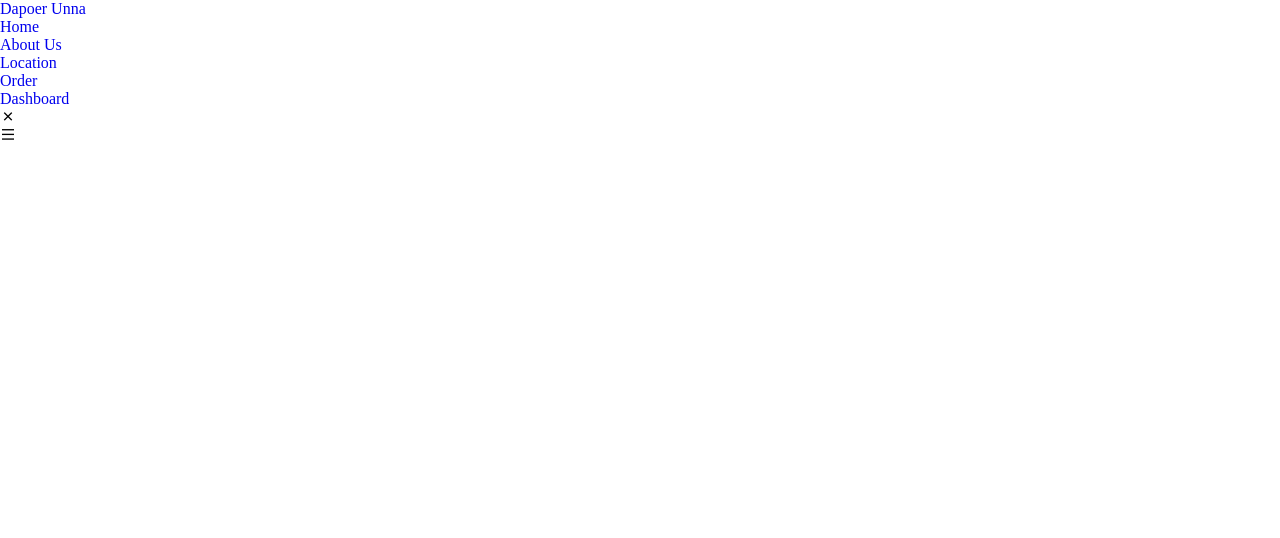
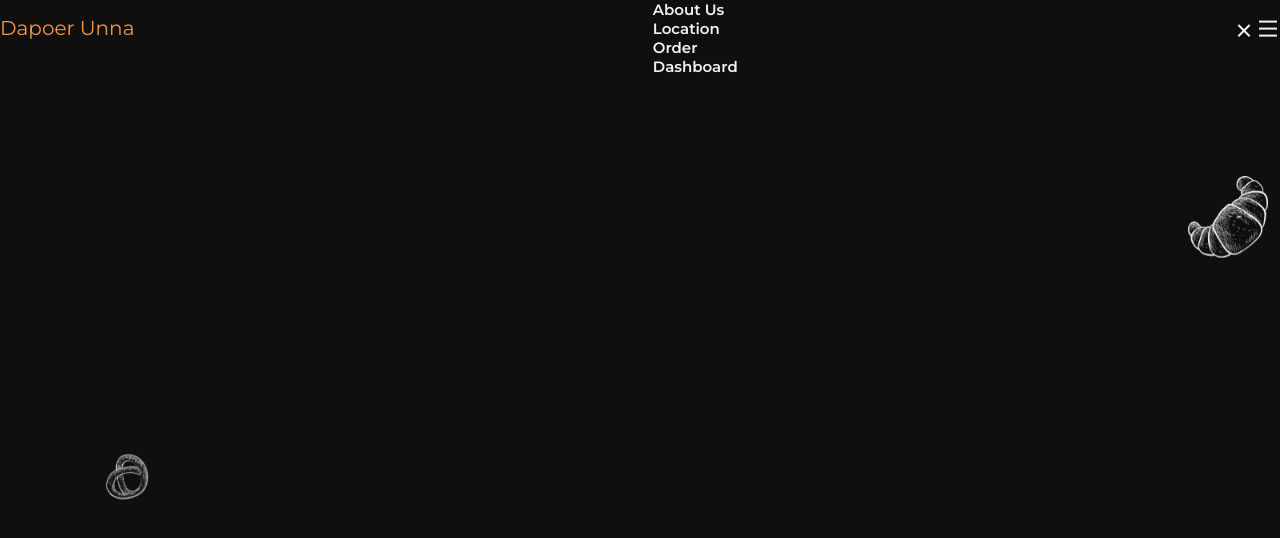
Before and after one commit to DapoerUnna/dapoerunna.github.io, a plain HTML site: page index.html in a window 1280 px wide. Drawn offline with nearby package versions, Linux system fonts and the light colour scheme.

Commit message:
Updated style.css with new font imports, variables, and styles for header and navigation; updated index.html with new title and image sources; added script.js for navigation toggle functionality.

```diff
--- a/assets/style.css
+++ b/assets/style.css
@@ -1,8 +1,9 @@
-@import url('https://fonts.googleapis.com/css2?family=Montserrat:ital,wght@0,100..900;1,100..900&family=Poppins:ital,wght@0,100;0,200;0,300;0,400;0,500;0,600;0,700;0,800;0,900;1,100;1,200;1,300;1,400;1,500;1,600;1,700;1,800;1,900&display=swap')
+@import url('https://fonts.googleapis.com/css2?family=Montserrat:ital,wght@0,100..900;1,100..900&family=Poppins:ital,wght@0,100;0,200;0,300;0,400;0,500;0,600;0,700;0,800;0,900;1,100;1,200;1,300;1,400;1,500;1,600;1,700;1,800;1,900&display=swap');
 
 :root {
+    --header-height: 3.5rem;
     --first-color: hsl(28,88%,62%);
-    --first-color-alt: hsl(28,84%,58%);
+    --first-color-alt: hsl(20, 84%, 62%);
     --title-color: hsl(0,0%,95%);
     --text-color: hsl(0,0%,75%);
     --text-color-light: hsl(0,0%,65%);
@@ -40,7 +41,7 @@
     }
 }
 
-*{
+* {
     box-sizing: border-box;
     padding: 0;
     margin: 0;
@@ -109,3 +110,96 @@ img {
 .main {
     overflow: hidden;
 }
+
+header {
+    position: fixed;
+    width: 100%;
+    top: 0;
+    left: 0;
+    background-color: transparent;
+    z-index: var(--z-fixes);
+}
+
+nav {
+    position: relative;
+    height: var(--header-height);
+    display: flex;
+    justify-content: space-between;
+    align-items: center;
+}
+
+.nav_logo {
+    color: var(--first-color);
+    font-size: var(--h2-font-size);
+    font-family: var(--body-font);
+    transition: color .4s;
+}
+
+.nav_logo:hover {
+    color: var(--first-color-alt);
+}
+
+.nav_toggle,
+.nav_close {
+    font-size: 1.5rem;
+    color: var(--title-color);
+    cursor: pointer;
+}
+
+@media screen and (max-width: 1150px) {
+    .nav_menu {
+        position: fixed;
+        top: 0;
+        right: -100%;
+        background-color: hsl(0,0%,6%,.2);
+        backdrop-filter: blur(16px);
+        -webkit-backdrop-filter:blur(16px) ;
+        width: 80%;
+        height: 100%;
+        padding: 6rem 3rem 0;
+        transition: right .4s;
+    }
+}
+
+.nav_list {
+    display: flex;
+    flex-direction: column;
+    row-gap: 2.5rem;
+}
+
+.nav_link {
+    color: var(--title-color);
+    font-weight: var(--font-semi-bold);
+    transition: color .4s;
+}
+
+.nav_link:hover {
+    color: var(--first-color);
+}
+
+.nav_close,
+.nav_img-1,
+.nav_img-2 {
+    position: absolute;
+}
+
+.nav_close {
+    top: 1rem;
+    right: 1.5rem;
+}
+
+.nav_img-1 {
+    width: 80px;
+    top: 11rem;
+    right: .75rem;
+}
+
+.nav_img-2 {
+    width: 60px;
+    top: 28rem;
+    left: 6rem;
+}
+
+.show-menu {
+    right: 0;
+}
--- a/index.html
+++ b/index.html
@@ -3,7 +3,7 @@
 <head>
     <meta charset="UTF-8">
     <meta name="viewport" content="width=device-width, initial-scale=1.0">
-    <title>Online Shop</title>
+    <title>Dapoer Unna</title>
     <link rel="stylesheet" href="assets/style.css">
     <link rel="stylesheet" href="https://cdnjs.cloudflare.com/ajax/libs/remixicon/4.5.0/remixicon.css">
 </head>
@@ -47,8 +47,8 @@
                     <i class="ri-close-line"></i>
                 </div>
 
-                <!-- <img src="#" alt="logo" class="nav_img-1">
-                <img src="#" alt="logo" class="nav_img-2"> -->
+                <img src="image/bread-1.png" alt="logo" class="nav_img-1">
+                <img src="image/bread-4.png" alt="logo" class="nav_img-2">
             </div>
 
             <div class="nav_toggle" id="nav-toggle">
--- a/script.js
+++ b/script.js
@@ -0,0 +1,16 @@
+const navMenu = document.getElementById('nav-menu'),
+        navToggle = document.getElementById('nav-toggle'),
+        navClose = document.getElementById('nav-close')
+
+if(navToggle){
+    navToggle.addEventListener('click', () => {
+        navMenu.classList.add('show-menu')
+    })
+}
+
+
+if(navClose){
+    navClose.addEventListener('click', () => {
+        navMenu.classList.remove('show-menu')
+    })
+}
```
Also changed, not shown: image/bread-1.png (added), image/bread-4.png (added). Lines whose indentation alone changed are shown as unchanged.
